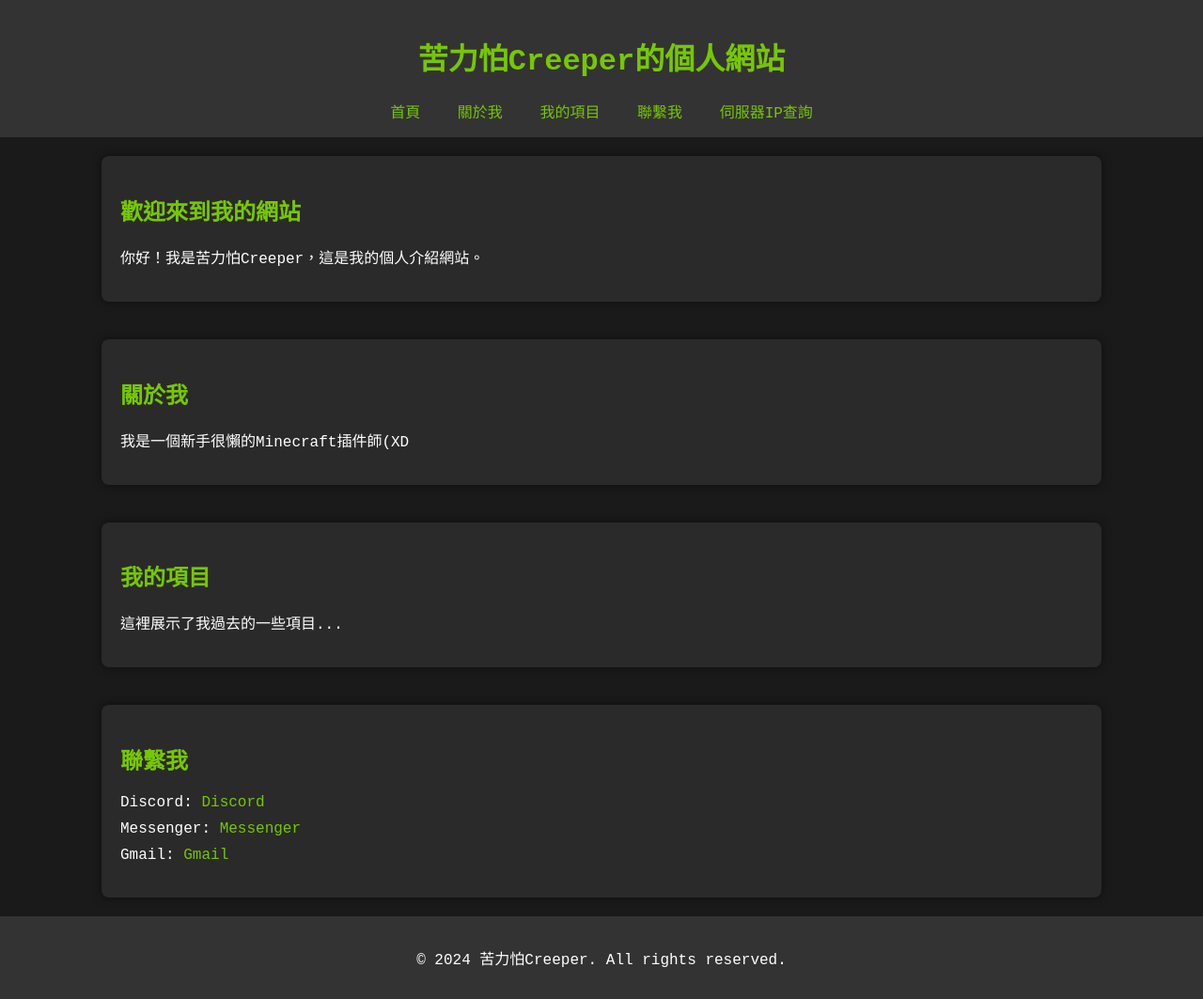
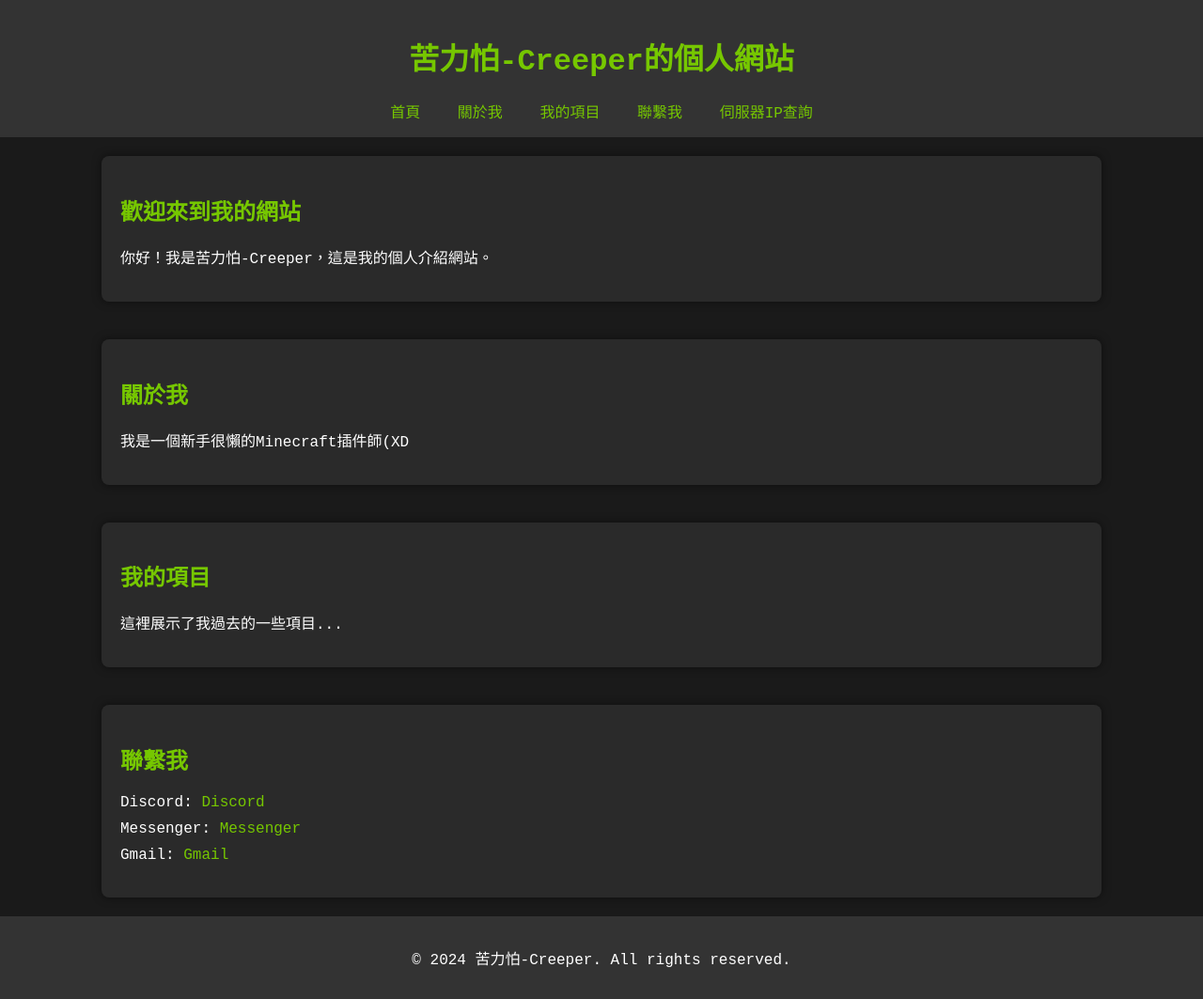
Before and after one commit to QWERTY202310/Creeper, a plain HTML site: page index.html in a window 1280 px wide. Shown: the whole page at 94% size. Drawn offline with Linux system fonts and the light colour scheme.

Commit message:
Update index.html

```diff
--- a/index.html
+++ b/index.html
@@ -3,7 +3,7 @@
 <head>
     <meta charset="UTF-8">
     <meta name="viewport" content="width=device-width, initial-scale=1.0">
-    <title>苦力怕Creeper的個人網站</title>
+    <title>苦力怕-Creeper的個人網站</title>
     <style>
         body {
             font-family: 'Courier New', Courier, monospace;
@@ -59,7 +59,7 @@
 </head>
 <body>
     <header>
-        <h1>苦力怕Creeper的個人網站</h1>
+        <h1>苦力怕-Creeper的個人網站</h1>
         <nav>
             <a href="#home">首頁</a>
             <a href="#about">關於我</a>
@@ -70,7 +70,7 @@
     </header>
     <div id="home" class="content">
         <h2>歡迎來到我的網站</h2>
-        <p>你好！我是苦力怕Creeper，這是我的個人介紹網站。</p>
+        <p>你好！我是苦力怕-Creeper，這是我的個人介紹網站。</p>
     </div>
     <div id="about" class="content">
         <h2>關於我</h2>
@@ -89,7 +89,7 @@
         </ul>
     </div>
     <footer>
-        <p>© 2024 苦力怕Creeper. All rights reserved.</p>
+        <p>© 2024 苦力怕-Creeper. All rights reserved.</p>
     </footer>
 </body>
 </html>
```
